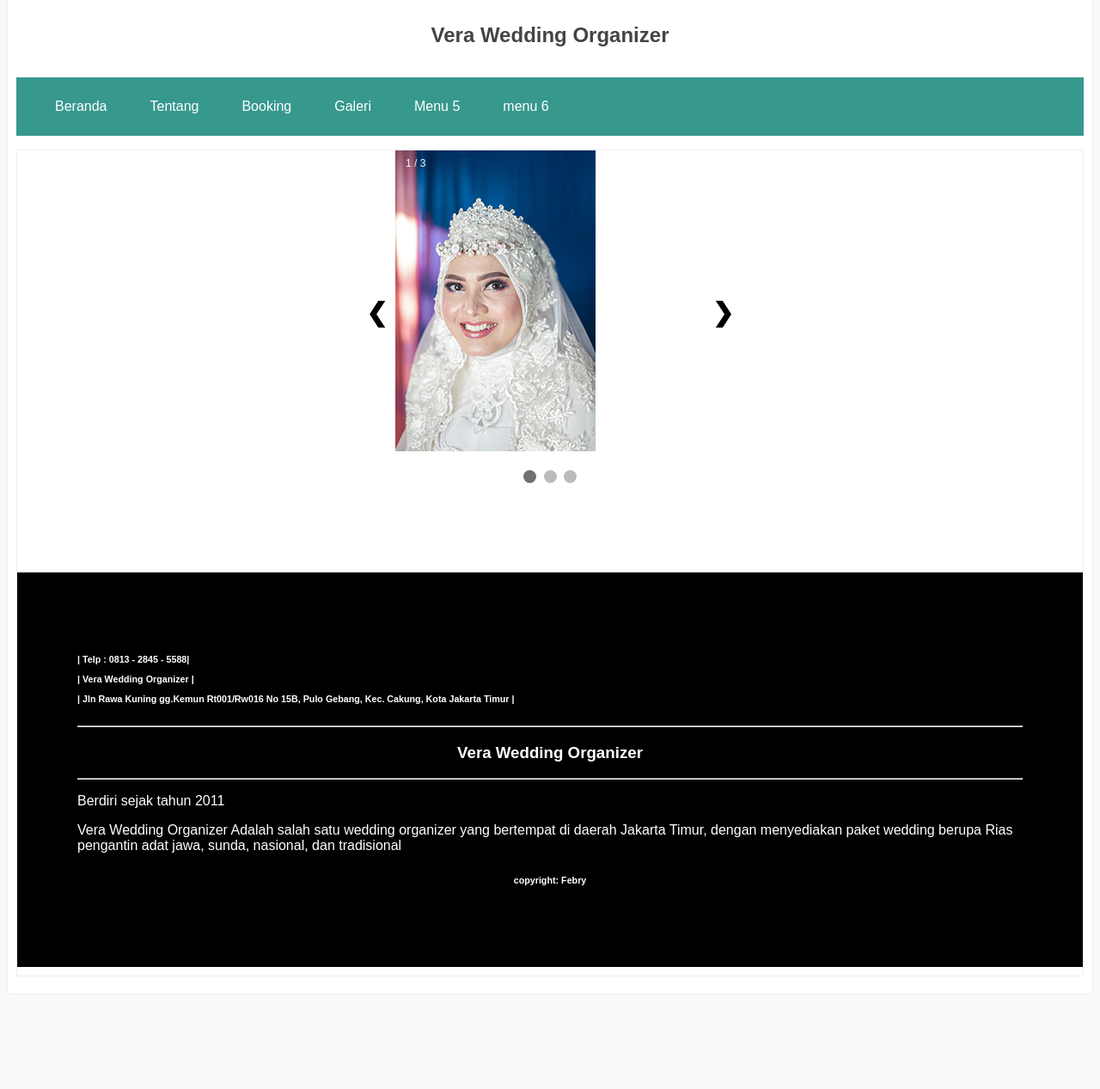
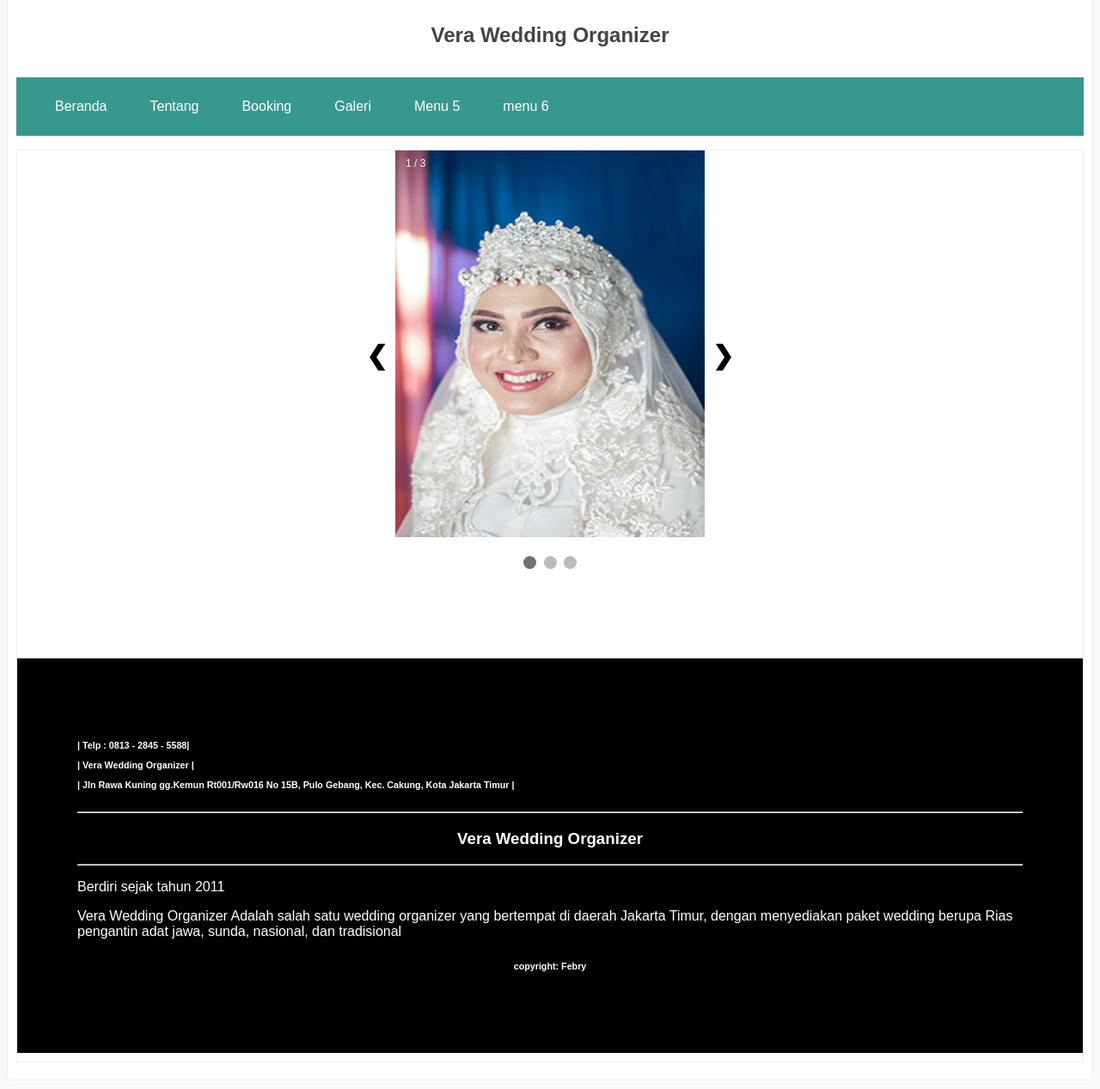
Before and after one commit to bladmaster90/vera-wedding, a PHP site: page /index.php in a window 1280 px wide. Shown: the part 241-1508 px from the top of the page at 86% size. Before the commit the page ends 1366 px from the top, so only its background shows below. Run offline with PHP 8.4, Linux system fonts and the light colour scheme.

Commit message:
modified file home.php

```diff
--- a/halaman/home.php
+++ b/halaman/home.php
@@ -9,19 +9,19 @@
 
 <div class="mySlides fade">
   <div class="numbertext">1 / 3</div>
-  <img src="foto/model/pengantin 4.JPG">
+  <img src="foto/model/pengantin 4.JPG" style="width:100%" width="360" height="450">
 
 </div>
 
 <div class="mySlides fade">
   <div class="numbertext">2 / 3</div>
-  <img src="foto/model/pengantin 2.PNG">
+  <img src="foto/model/pengantin 2.PNG" style="width:100%"  width="360" height="450">
 
 </div>
 
 <div class="mySlides fade">
   <div class="numbertext">3 / 3</div>
-  <img src="foto/model/pengantin 3.JPG">
+  <img src="foto/model/pengantin 3.JPG" style="width:10%"  width="360" height="450">
 
 </div>
 
```
